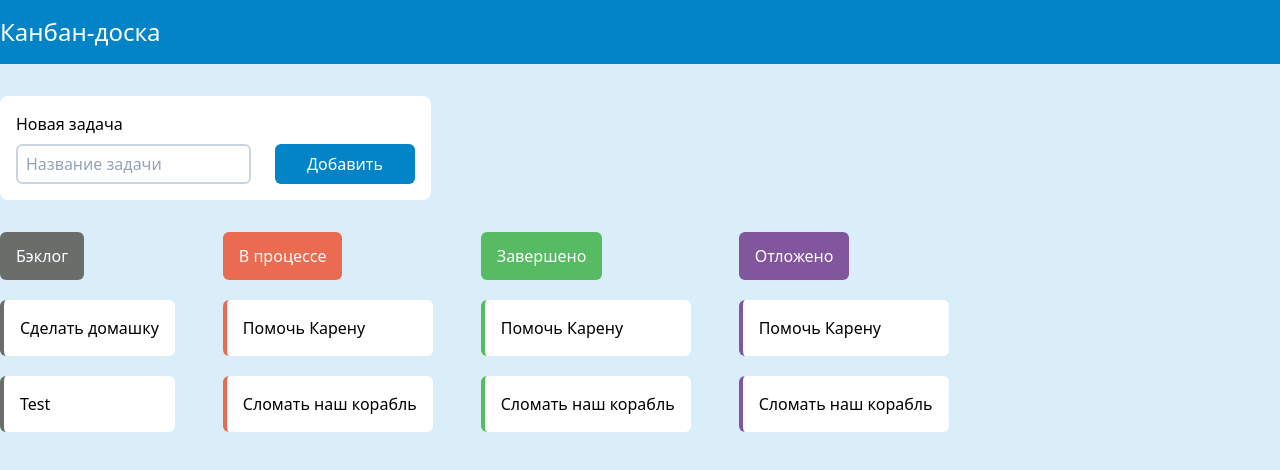
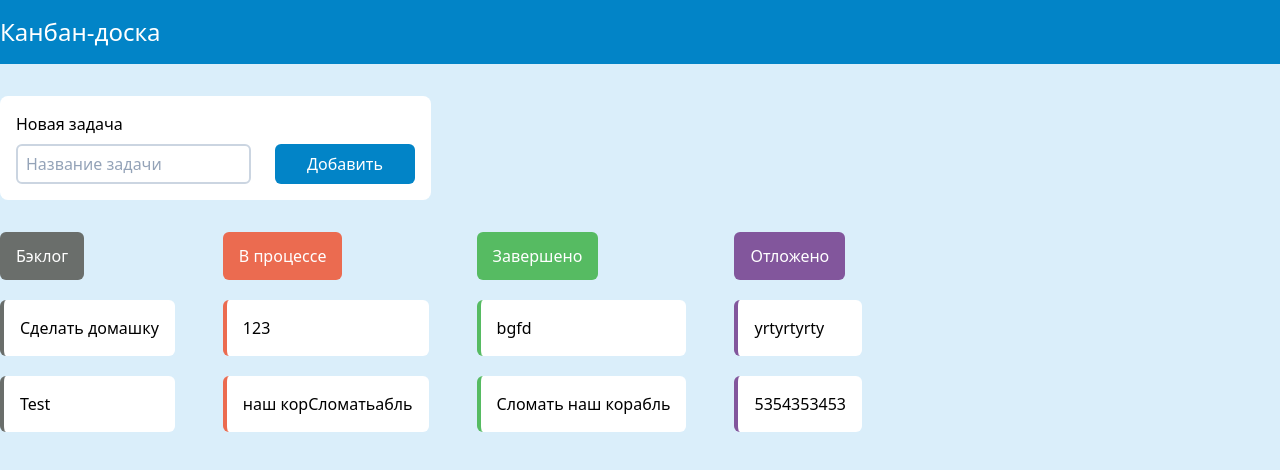
Before and after one commit to erikgab01/kanban, a React (Create React App) app: page / in a window 1280 px wide. Shown: the top 470 px of the page. Built offline with nearby package versions, Linux system fonts and the light colour scheme.

Commit message:
Drag and drop functionality for tasks

```diff
--- a/package.json
+++ b/package.json
@@ -8,7 +8,6 @@
     "@testing-library/user-event": "^13.5.0",
     "nanoid": "^4.0.0",
     "react": "^18.2.0",
-    "react-beautiful-dnd": "^13.1.0",
     "react-dom": "^18.2.0",
     "react-scripts": "5.0.1",
     "web-vitals": "^2.1.4"
--- a/src/components/Kanban.jsx
+++ b/src/components/Kanban.jsx
@@ -5,14 +5,15 @@ import TasksBoard from "./TasksBoard";
 export default function Kanban() {
     const [groups, setGroups] = useState([
         { title: "Бэклог", color: "#6A6E6B", tasks: ["Сделать домашку", "Test"] },
-        { title: "В процессе", color: "#EB6B50", tasks: ["Помочь Карену", "Сломать наш корабль"] },
-        { title: "Завершено", color: "#56BB62", tasks: ["Помочь Карену", "Сломать наш корабль"] },
-        { title: "Отложено", color: "#82569C", tasks: ["Помочь Карену", "Сломать наш корабль"] },
+        { title: "В процессе", color: "#EB6B50", tasks: ["123", " наш корСломатьабль"] },
+        { title: "Завершено", color: "#56BB62", tasks: ["bgfd", "Сломать наш корабль"] },
+        { title: "Отложено", color: "#82569C", tasks: ["yrtyrtyrty", "5354353453"] },
     ]);
+
     return (
         <div className="container mx-auto">
-            <TaskCreator />
-            <TasksBoard groups={groups} />
+            <TaskCreator setGroups={setGroups} />
+            <TasksBoard groups={groups} setGroups={setGroups} />
         </div>
     );
 }
--- a/src/components/Task.jsx
+++ /dev/null
@@ -1,9 +0,0 @@
-import React from "react";
-
-export default function Task(props) {
-    return (
-        <div style={{ borderColor: props.color }} className="bg-white border-l-4 p-4 rounded-md">
-            <p>{props.taskName}</p>
-        </div>
-    );
-}
--- a/src/components/TaskCreator.jsx
+++ b/src/components/TaskCreator.jsx
@@ -1,16 +1,30 @@
-import React from "react";
+import React, { useState } from "react";
 
-export default function TaskCreator() {
+export default function TaskCreator({ setGroups }) {
+    const [taskName, setTaskName] = useState("");
+    function addTask() {
+        setGroups((oldGroups) => {
+            let newGroups = JSON.parse(JSON.stringify(oldGroups));
+            newGroups[0].tasks.push(taskName);
+            return newGroups;
+        });
+        setTaskName("");
+    }
     return (
         <section className="bg-white mt-8 rounded-lg w-fit p-4">
             <h4 className="mb-2">Новая задача</h4>
             <div className="flex justify-between gap-6">
                 <input
+                    value={taskName}
+                    onChange={(e) => setTaskName(e.target.value)}
                     type="text"
                     placeholder="Название задачи"
                     className="border-2 rounded-md border-slate-300 placeholder-slate-400                        focus:outline-none focus:border-sky-500 indent-2 py-1"
                 />
-                <button className="bg-sky-600 text-white rounded-md py-2 px-8 hover:bg-sky-700">
+                <button
+                    onClick={addTask}
+                    className="bg-sky-600 text-white rounded-md py-2 px-8 hover:bg-sky-700"
+                >
                     Добавить
                 </button>
             </div>
--- a/src/components/TaskGroup.jsx
+++ /dev/null
@@ -1,21 +0,0 @@
-import React from "react";
-import { hexToRgb } from "../utility";
-import Task from "./Task";
-
-export default function Row(props) {
-    const { r, g, b } = hexToRgb(props.color);
-    const textColor = r * 0.299 + g * 0.587 + b * 0.114 > 186 ? "#000000" : "#ffffff";
-    return (
-        <div className="flex flex-col gap-5">
-            <h6
-                style={{ background: props.color, color: textColor }}
-                className="py-3 px-4 self-start rounded-md"
-            >
-                {props.title}
-            </h6>
-            {props.tasks.map((task) => (
-                <Task taskName={task} color={props.color} />
-            ))}
-        </div>
-    );
-}
--- a/src/components/TasksBoard.jsx
+++ b/src/components/TasksBoard.jsx
@@ -1,12 +1,81 @@
-import React from "react";
-import TaskGroup from "./TaskGroup";
+import React, { useState, useRef } from "react";
+import { hexToRgb } from "../utility";
 
-export default function TasksBoard(props) {
+export default function TasksBoard({ groups, setGroups }) {
+    const [dragging, setDragging] = useState(false);
+    const dragItem = useRef();
+    const dragItemNode = useRef();
+    function handleDragStart(e, item) {
+        dragItemNode.current = e.target;
+        dragItemNode.current.addEventListener("dragend", handleDragEnd);
+        dragItem.current = item;
+
+        setTimeout(() => {
+            setDragging(true);
+        }, 0);
+    }
+    function handleDragEnter(e, targetItem) {
+        if (dragItem.current.groupI !== targetItem.groupI || dragItem.current.taskI !== targetItem.taskI) {
+            setGroups((oldList) => {
+                let newList = JSON.parse(JSON.stringify(oldList));
+                newList[targetItem.groupI].tasks.splice(
+                    targetItem.taskI,
+                    0,
+                    newList[dragItem.current.groupI].tasks.splice(dragItem.current.taskI, 1)[0]
+                );
+                dragItem.current = targetItem;
+                return newList;
+            });
+        }
+    }
+    function handleDragEnd(e) {
+        setDragging(false);
+        dragItem.current = null;
+        dragItemNode.current.removeEventListener("dragend", handleDragEnd);
+        dragItemNode.current = null;
+    }
     return (
         <section className="flex gap-12 mt-8">
-            {props.groups.map((row) => (
-                <TaskGroup title={row.title} tasks={row.tasks} color={row.color} />
-            ))}
+            {groups.map((group, groupI) => {
+                const { r, g, b } = hexToRgb(group.color);
+                const textColor = r * 0.299 + g * 0.587 + b * 0.114 > 186 ? "#000000" : "#ffffff";
+                return (
+                    <div
+                        key={groupI}
+                        onDragEnter={
+                            dragging && !group.tasks.length
+                                ? (e) => handleDragEnter(e, { groupI, taskI: 0 })
+                                : null
+                        }
+                        className="flex flex-col gap-5"
+                    >
+                        <h6
+                            style={{ background: group.color, color: textColor }}
+                            className="py-3 px-4 self-start rounded-md"
+                        >
+                            {group.title}
+                        </h6>
+                        {group.tasks.map((task, taskI) => (
+                            <div
+                                draggable
+                                key={task}
+                                onDragStart={(e) => handleDragStart(e, { groupI, taskI })}
+                                onDragEnter={
+                                    dragging
+                                        ? (e) => {
+                                              handleDragEnter(e, { groupI, taskI });
+                                          }
+                                        : null
+                                }
+                                style={{ borderColor: group.color }}
+                                className="bg-white border-l-4 p-4 rounded-md"
+                            >
+                                <p>{task}</p>
+                            </div>
+                        ))}
+                    </div>
+                );
+            })}
         </section>
     );
 }
--- a/src/index.js
+++ b/src/index.js
@@ -1,11 +1,7 @@
-import React from 'react';
-import ReactDOM from 'react-dom/client';
-import './index.css';
-import App from './App';
+import React from "react";
+import ReactDOM from "react-dom/client";
+import "./index.css";
+import App from "./App";
 
-const root = ReactDOM.createRoot(document.getElementById('root'));
-root.render(
-  <React.StrictMode>
-    <App />
-  </React.StrictMode>
-);
+const root = ReactDOM.createRoot(document.getElementById("root"));
+root.render(<App />);
```
Also changed, not shown: 1 other file (tests, documents, lock files or other folders).
